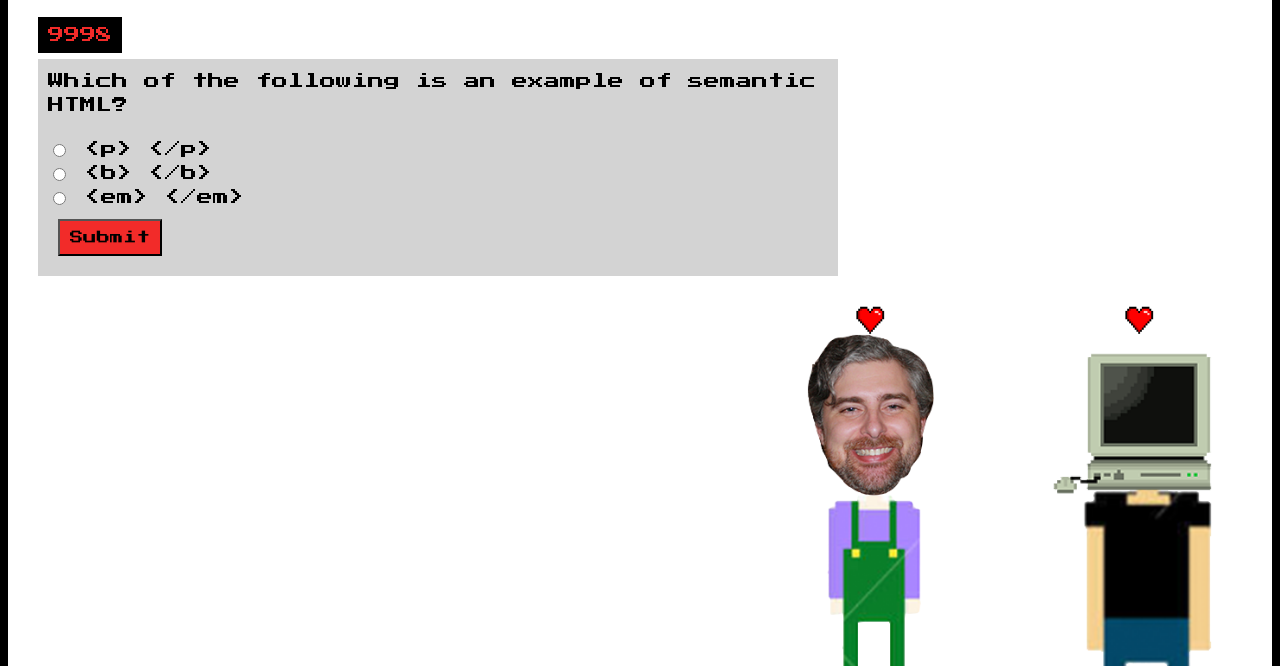
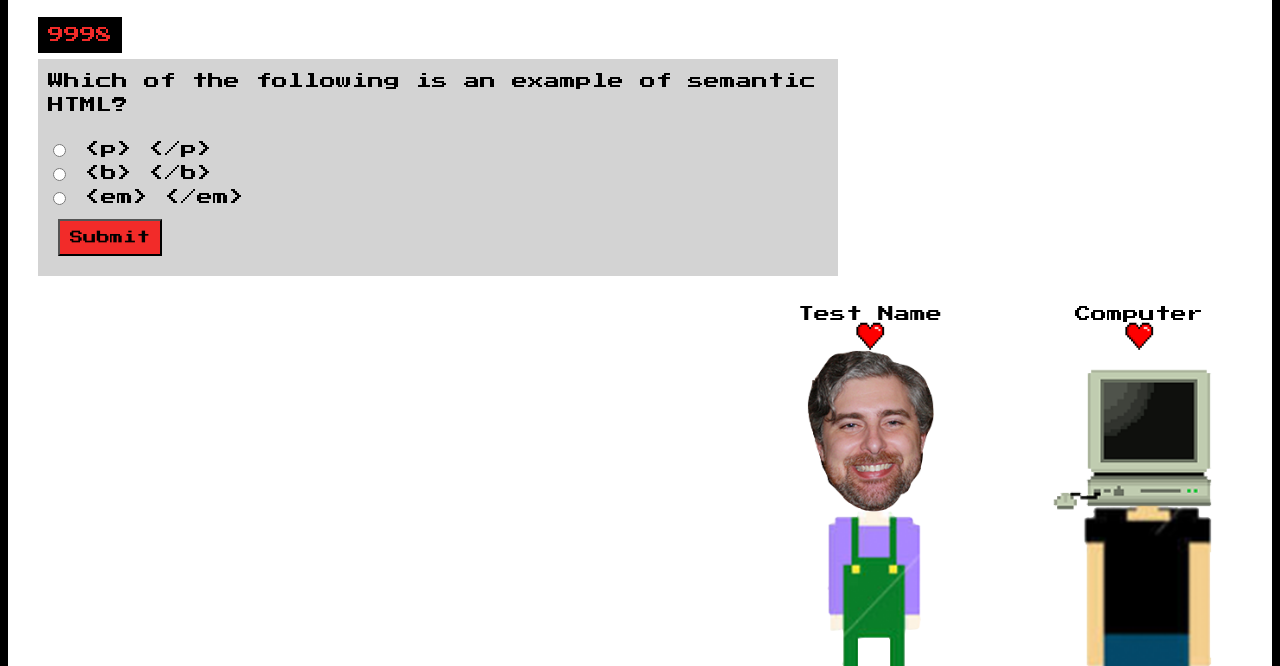
Before and after one commit to ChristopherSClosser/fight-code, a plain HTML site: page play.html in a window 1280 px wide. Both pictures are taken after a click on the button "Play". Shown: the part 134-800 px from the top of the page. Drawn offline with Linux system fonts and the light colour scheme.

Commit message:
names should be above players

```diff
--- a/js/app.js
+++ b/js/app.js
@@ -95,9 +95,14 @@ function handleSubmit (event){
   //call saveToLocalStorage, placeHealthBar, fireUpTimer
   questionsSection.className = 'questions';
   saveToLocalStorage(currentUserStats);
+  placeName();
   placeHealthBar(computer);
   fireUpTimer();
   hideEntryForm();
+}
+function placeName(){
+  var nameElement = document.getElementById('playerName');
+  nameElement.textContent = human.name;
 }
 //display questions
 function getQuestion() {
--- a/play.html
+++ b/play.html
@@ -85,10 +85,12 @@
         <div class="overlay-animations" id="overlay-animations"></div>
         <div class="action-wraper">
           <div class="human">
+            <div class="player-name" id="playerName"></div>
             <div id="player-health" class="healthBar left"></div>
             <img id = "playPic">
           </div>
           <div class="computer">
+            <div class="computer-name" id="computerName">Computer</div>
             <div id="computer-health" class="healthBar right"></div>
             <img id = "compPic">
           </div>
```
